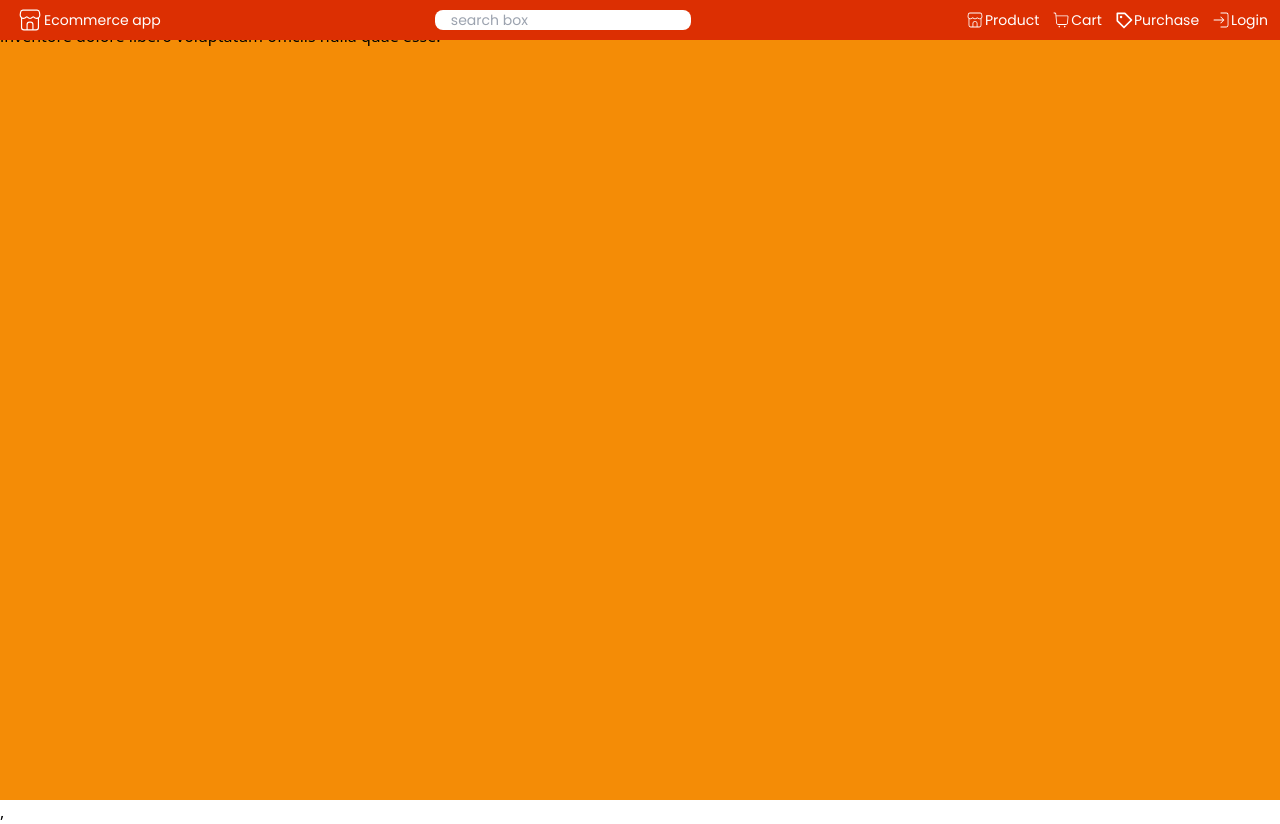
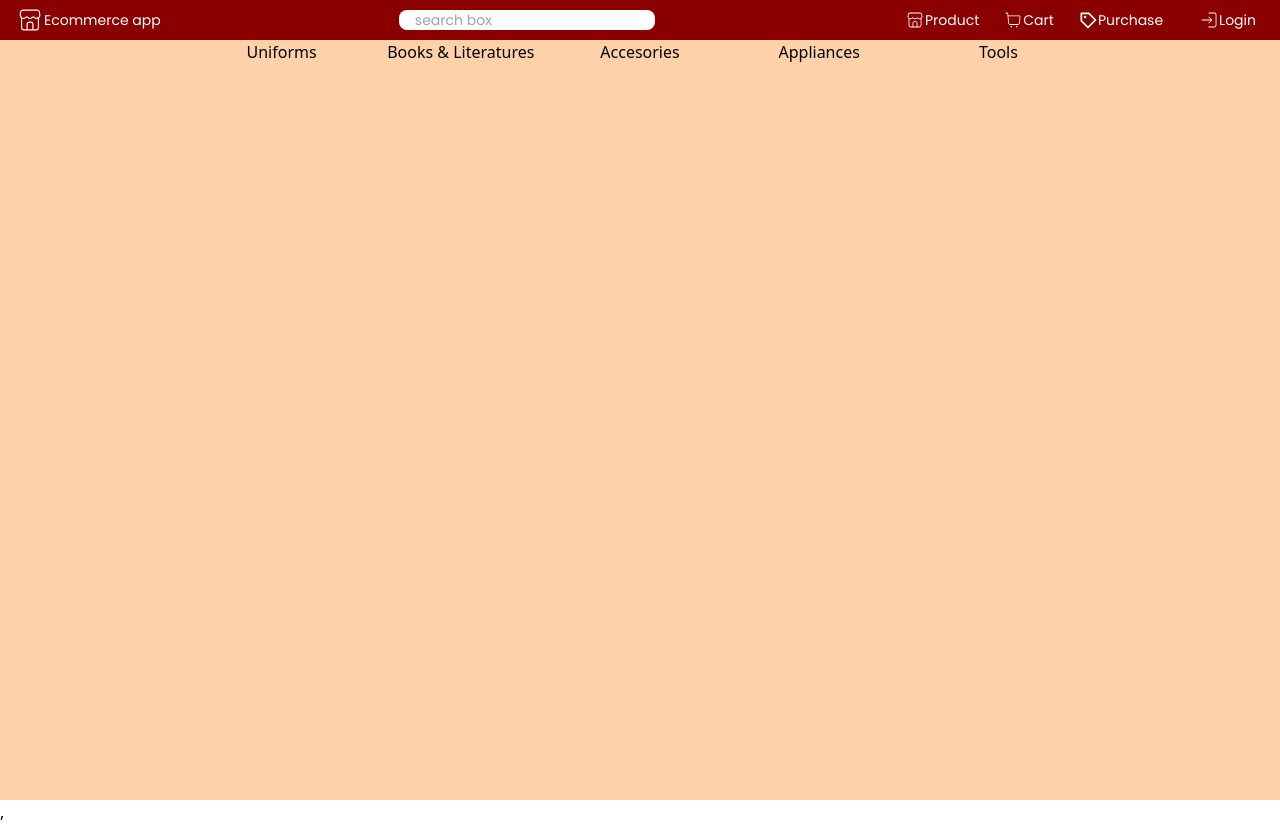
Before and after one commit to jamilharun/ecommerce_eac, a React (Vite) app: page / in a window 1280 px wide. Built offline with nearby package versions, Linux system fonts and the light colour scheme; no server answers.

Commit message:
color fix

```diff
--- a/src/index.css
+++ b/src/index.css
@@ -14,6 +14,7 @@
   example:
 */
 :root{
+
   /* font family */
   --poppins: 'Poppins', sans-serif;
 
@@ -42,13 +43,17 @@
     duration-200 hover:text-cyber-easth-midnight_express hover:w-6 hover:h-6;
   }
   .navMenu {
-    @apply text-white flex justify-center items-center
+    @apply text-white flex justify-center items-center hover:bg-red-DarkPastelRed
+    ease-linear duration-100 rounded-xl px-3;
   }
-  .navMenuBtn {
+  .navMenuIcon {
     @apply w-5 h-5
   }
   .searchBox {
 
+  }
+  .categorybtn {
+    @apply text-center
   }
 }
 
--- a/src/main.jsx
+++ b/src/main.jsx
@@ -17,7 +17,5 @@ ReactDOM.createRoot(document.getElementById('root')).render(
   >
       <App />
     </Auth0Provider>,
-
-
   </React.StrictMode>,
 )
--- a/src/objects/Categories.jsx
+++ b/src/objects/Categories.jsx
@@ -2,6 +2,48 @@ import React from 'react'
 
 export default function Categories() {
   return (
-    <div>categories</div>
+    <section>
+      <div className='grid place-content-center grid-cols-5'>
+        <div className='categorybtn'>
+          <p>Uniforms</p>
+          {/* <div>
+            <div>Engineering Polo</div>
+            <div>Engineering Pants</div>
+            <div>Nurcing shirt</div>
+            <div>Nurcing Pants</div>
+            <div>Nurcing gown</div>
+            <div>Eac Civilian T-shirt</div>
+            <div>Eac Civilian Jacket</div>
+            <div>Nect tie</div>
+          </div> */}
+        </div>
+        <div className='categorybtn'>
+          <p>Books & Literatures</p>
+          {/* <div>
+            <div>Calculus Lecture</div>
+            <div>Anatomy Lecture</div>
+            <div>Psychology Lecture</div>
+            <div>Engineering Lectures</div>
+          </div> */}
+        </div>
+        <div className='categorybtn'>
+          <p>Accesories</p>
+          {/* <div>
+            <div>Eac Hat</div>
+            <div>ID lace</div>
+          </div> */}
+        </div>
+        <div className='categorybtn'>
+          <p>Appliances</p>
+          {/* <div>
+            <div></div>
+            <div></div>
+          </div> */}
+        </div>
+        <div className='categorybtn'>
+          <p>Tools</p>
+        </div>
+      </div>
+    </section>
   )
 }
--- a/src/objects/NavBar.jsx
+++ b/src/objects/NavBar.jsx
@@ -5,7 +5,7 @@ import { BiPurchaseTag } from "react-icons/bi";
 
 export default function NavBar() {
   return (
-    <nav className='bg-EacColor-DeepFir flex place-content-between font-poppins text-sm top-0 h-10 absolute w-full'>
+    <nav className='bg-red-DarkRed flex place-content-between font-poppins text-sm top-0 h-10 w-full'>
       <div className='flex justify-center items-center'>
         <CiShop className='ml-4 w-7 h-7 text-white'/>
         {/* <img src="../assets/jamil.png" alt="" className='w-1 h-1'/> */}
@@ -16,13 +16,13 @@ export default function NavBar() {
         className='searchBox w-64 rounded-lg px-4 '/>
       </div>
       <div className='flex justify-center items-center'>
-        <ul className='flex justify-center items-center gap-3'>
-          <li className='navMenu'><CiShop className='navMenuBtn'/> Product</li>
-          <li className='navMenu'><CiShoppingCart className='navMenuBtn'/> Cart</li>
-          <li className='navMenu'><BiPurchaseTag className='navMenuBtn'/> Purchase</li>
+        <ul className='flex justify-center items-center '>
+          <li className='navMenu'><CiShop className='navMenuIcon'/> Product</li>
+          <li className='navMenu'><CiShoppingCart className='navMenuIcon'/> Cart</li>
+          <li className='navMenu'><BiPurchaseTag className='navMenuIcon'/> Purchase</li>
         </ul>
         <div className='flex justify-center items-center px-3'>
-          <p className='navMenu'><CiLogin className='navMenuBtn'/> Login</p>
+          <p className='navMenu'><CiLogin className='navMenuIcon'/> Login</p>
         </div>
       </div>
     </nav>
--- a/src/pages/App.jsx
+++ b/src/pages/App.jsx
@@ -1,4 +1,5 @@
 
+import Categories from "../objects/categories"
 import NavBar from "../objects/navBar"
 
 function App() {
@@ -6,11 +7,10 @@ function App() {
 
   return (
     <>
-      <section className="bg-EacColor-TahitiGold h-screen w-full">
+      <section className="bg-red-LightApricot h-screen w-full">
         <NavBar/>
-        <div >
-            <p>Lorem ipsum dolor sit amet consectetur adipisicing elit. Dolores autem voluptas blanditiis perferendis suscipit temporibus facere aliquam, placeat quas error minima ab inventore dolore libero voluptatum officiis nulla quae esse.</p>
-          <div></div>
+        <div className=" mx-48 ">
+          <Categories/>
           <div></div>
         </div>
       </section>
--- a/tailwind.config.js
+++ b/tailwind.config.js
@@ -18,6 +18,14 @@ export default {
         'TahitiGold': '#F48C06',
         'SelectiveYellow': '#FFBA08'
       },
+      'red': {
+        'LightApricot': '#FFD1A9',
+        'LightSalmon': '#FF9E79',
+        'Tomato': '#FB6D4C',
+        'DarkPastelRed': '#C23B22',
+        'DarkRed': '#8A0000',
+        'Rosewood': '#580000'
+      },
     },
     fontFamily: {
       'poppins': 'Poppins, sans-serif',
```
